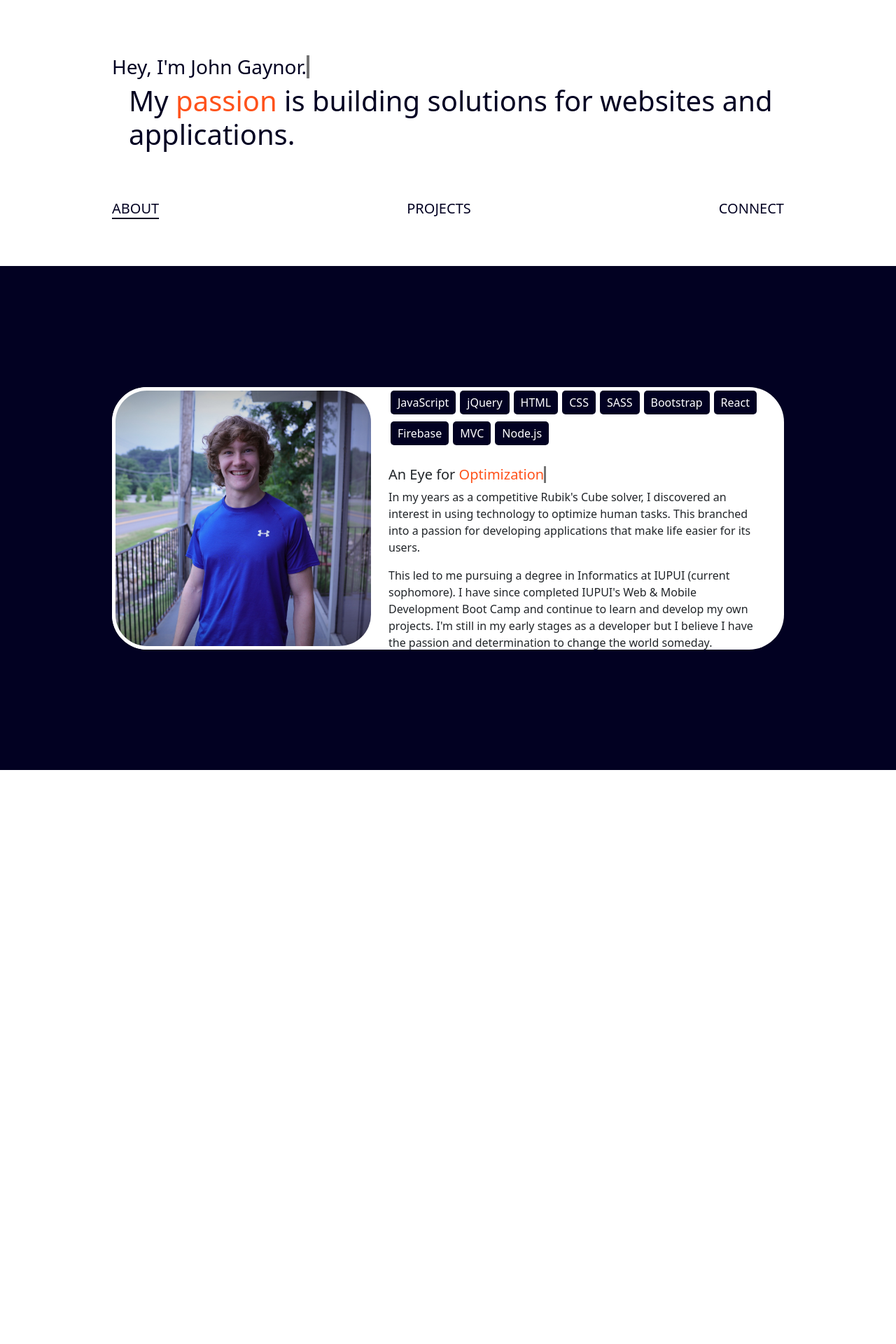
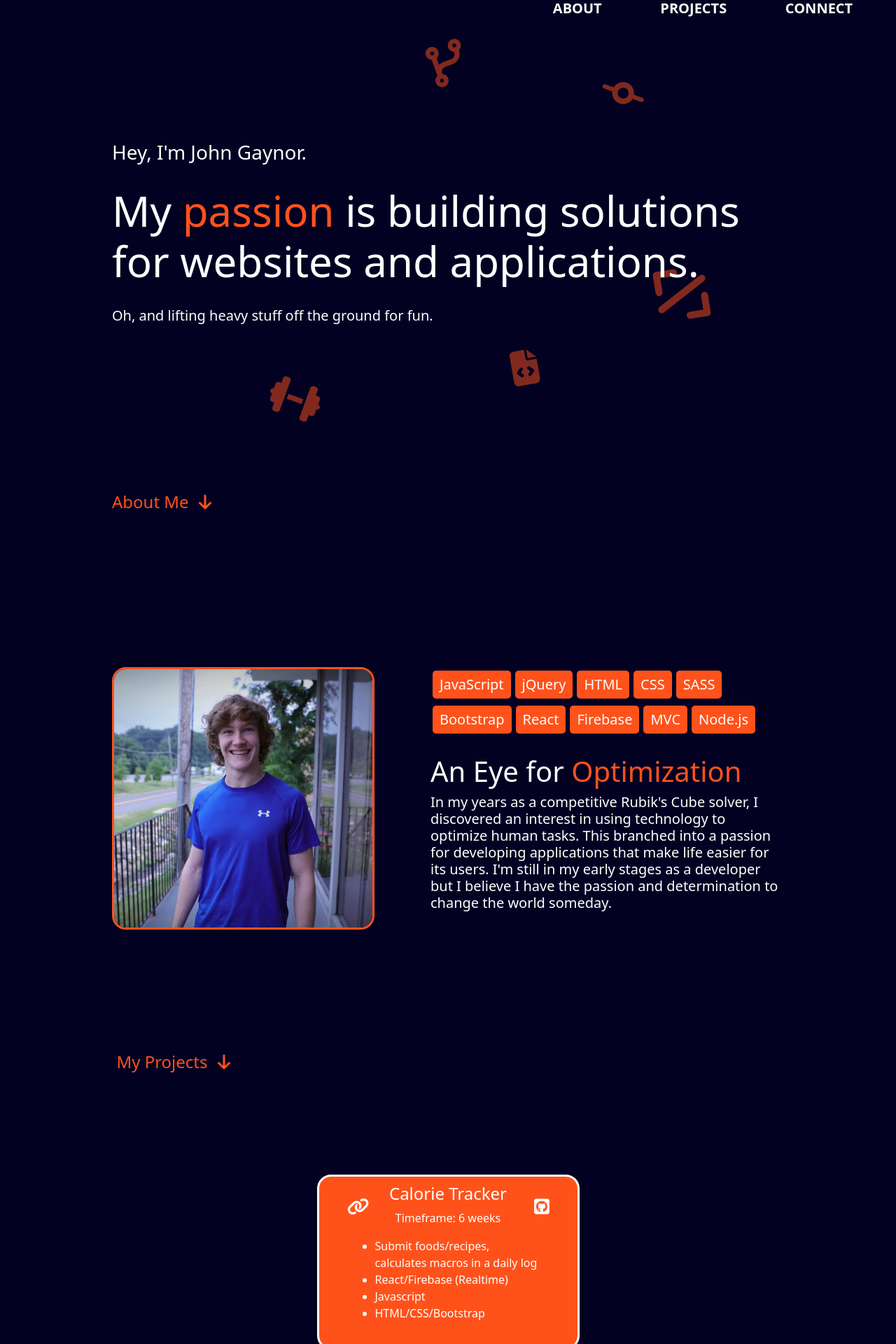
Before and after one commit to johngaynor/portfolio, a React (Create React App) app: page / in a window 1280 px wide. Shown: the part 20-1940 px from the top of the page at 70% size. Before the commit the page ends 1120 px from the top, so only its background shows below. Built offline with nearby package versions, Linux system fonts and the light colour scheme.

Commit message:
styling changes

```diff
--- a/public/index.html
+++ b/public/index.html
@@ -24,7 +24,7 @@
       work correctly both with client-side routing and a non-root public URL.
       Learn how to configure a non-root public URL by running `npm run build`.
     -->
-    <title>React App</title>
+    <title>Gaynor Portfolio</title>
   </head>
   <body>
     <noscript>You need to enable JavaScript to run this app.</noscript>
--- a/src/components/sections/aboutMe/aboutMe.css
+++ b/src/components/sections/aboutMe/aboutMe.css
@@ -1,21 +1,21 @@
 .about-container {
-  height: 90vh;
+  height: 100vh;
   display: flex;
   justify-content: center;
   align-items: center;
   background-color: #020122;
+  color: white;
+  flex-direction: column;
 }
 
 .about-box {
   height: 375px;
-  background-color: white;
-  border-radius: 50px;
   display: flex;
+  margin-bottom: 80px;
 }
 
 .about-text {
-  width: 100%;
-  margin-left: 140px;
+  margin-left: 200px;
 }
 
 .about-profile {
@@ -26,8 +26,8 @@
 
 .about-profile img {
   height: 100%;
-  border-radius: 50px;
-  border: 5px solid white;
+  border-radius: 20px;
+  border: 3px solid #ff521b;
 }
 
 .about-text {
@@ -49,16 +49,33 @@
 .about-header {
   font-size: 20px;
   margin-top: 20px;
+  font-size: 40px;
+}
+
+.about-container h2 {
+  margin-top: -70px;
+}
+
+.about-container .about-small-text span {
+  font-size: 25px;
 }
 
 .about-skills span {
-  background-color: #020122;
+  background-color: #ff521b;
   color: white;
   padding: 5px 10px;
   margin: 0px 3px 10px 3px;
   border-radius: 5px;
+  font-size: 20px;
 }
 
 .about-text .header-orange-red {
   color: #ff521b;
 }
+
+.about-container h4 {
+  color: #ff521b;
+  position: absolute;
+  bottom: -95%;
+  left: 13%;
+}
--- a/src/components/sections/aboutMe/aboutMe.js
+++ b/src/components/sections/aboutMe/aboutMe.js
@@ -1,20 +1,12 @@
 import { useEffect, useState } from "react";
+import { FontAwesomeIcon } from "@fortawesome/react-fontawesome";
+import { faArrowDown } from "@fortawesome/free-solid-svg-icons";
 
 import pfp from "../../../assets/images/gaynor-pfp.JPEG";
 import styles from "./aboutMe.css";
 
-function AboutMe(currentTab) {
-  const [show, setShow] = useState(false);
-  useEffect(() => {
-    if (currentTab.currentTab === 0) {
-      setShow(true);
-    } else {
-      setShow(false);
-    }
-  }, [currentTab]);
+function AboutMe() {
   return (
-    <>
-      {show ? (
     <div className="about-container">
       <div className="about-box w-75">
         <div className="about-profile">
@@ -33,33 +25,23 @@ function AboutMe(currentTab) {
             <span>MVC</span>
             <span>Node.js</span>
           </div>
-              <h3 className="about-header">
-                An Eye for{" "}
-                <span className="header-orange-red">Optimization</span>
-              </h3>
-              <p className="subtitle pe-4">
-                In my years as a competitive Rubik's Cube solver, I discovered
-                an interest in using technology to optimize human tasks. This
-                branched into a passion for developing applications that make
-                life easier for its users.
-              </p>
-              <p className="subtitle pe-4">
-                This led to me pursuing a degree in Informatics at IUPUI
-                (current sophomore). I have since completed IUPUI's Web & Mobile
-                Development Boot Camp and continue to learn and develop my own
-                projects. I'm still in my early stages as a developer but I
-                believe I have the passion and determination to change the world
-                someday.
-              </p>
-              {/* <p className="subtitle pe-4">
-                Outside of school and coding I spend most of my free time in the
-                gym or developing new skills.
-              </p> */}
+          <h1 className="about-header">
+            An Eye for <span className="header-orange-red">Optimization</span>
+          </h1>
+          <h5>
+            In my years as a competitive Rubik's Cube solver, I discovered an
+            interest in using technology to optimize human tasks. This branched
+            into a passion for developing applications that make life easier for
+            its users. I'm still in my early stages as a developer but I believe
+            I have the passion and determination to change the world someday.
+          </h5>
         </div>
       </div>
+
+      <h4>
+        My Projects <FontAwesomeIcon icon={faArrowDown} className="mx-2" />
+      </h4>
     </div>
-      ) : null}
-    </>
   );
 }
 
--- a/src/components/sections/hero/hero.css
+++ b/src/components/sections/hero/hero.css
@@ -1,26 +1,79 @@
 .hero-container {
-  height: 50vh;
+  height: 100vh;
   display: flex;
   justify-content: center;
   align-items: center;
-  color: #020122;
+  flex-direction: column;
+  color: white;
+  background-color: #020122;
 }
 
-.hero-links {
-  margin: 70px auto -40px auto;
+.hero-container .hero-icons {
+  color: #ff521b;
+  position: absolute;
+  opacity: 0.5;
+}
+
+.hero-container .closing-tag {
+  font-size: 80px;
+  right: 20%;
+  top: 50%;
+  transform: rotate(36deg);
+}
+
+.hero-container .code-branch {
+  font-size: 60px;
+  top: 10%;
+  transform: rotate(-20deg);
+}
+
+.hero-container .code-commit {
+  font-size: 50px;
+  top: 16%;
+  right: 28%;
+  transform: rotate(20deg);
+}
+
+.hero-container .code-file {
+  font-size: 50px;
+  top: 65%;
+  right: 40%;
+  transform: rotate(-10deg);
+}
+
+.hero-container .icon-weight {
+  font-size: 60px;
+  left: 30%;
+  top: 70%;
+  transform: rotate(20deg);
+}
+
+.hero-container .hero-links {
+  width: 40%;
+  display: flex;
+  position: absolute;
+  top: 20px;
+  right: 20px;
+  justify-content: space-around;
   height: 35px;
 }
 
-.hero-links .active {
-  border-bottom: 2.5px solid #020122;
+.hero-links h5 {
+  font-weight: bolder;
+}
+
+.hero-container h4 {
+  color: #ff521b;
+  position: absolute;
+  bottom: 5%;
 }
 
 .hero-container h5:hover {
-  border-bottom: 2.5px solid #020122;
+  color: #ff521b;
 }
 
 :root {
-  --typewriterSpeed: 2s;
+  --typewriterSpeed: 1s;
   --typewriterCharacters: 22;
 }
 
@@ -42,14 +95,13 @@ h3::after {
 }
 
 h3::before {
-  background: white;
+  background: #020122;
   animation: typewriter var(--typewriterSpeed)
     steps(var(--typewriterCharacters)) 1s forwards;
 }
 
 h3::after {
   width: 0.125em;
-  background: black;
   animation: typewriter var(--typewriterSpeed)
       steps(var(--typewriterCharacters)) 1s forwards,
     blink 750ms steps(var(--typewriterCharacters)) infinite;
@@ -58,8 +110,17 @@ h3::after {
 .subtitle {
   width: 100%;
   opacity: 0;
+  font-size: 60px;
   transform: translateY(3rem);
   animation: fadeInUp 1s ease calc(var(--typewriterSpeed) + 1.5s) forwards;
+}
+
+.subtitles .middle {
+  margin: 30px auto;
+}
+
+.subtitles .smaller {
+  font-size: 20px;
 }
 
 .subtitle span {
--- a/src/components/sections/hero/hero.js
+++ b/src/components/sections/hero/hero.js
@@ -2,6 +2,15 @@ import { useEffect, useState } from "react";
 import MyProjects from "../myProjects/myProjects";
 import AboutMe from "../aboutMe/aboutMe";
 import styles from "./hero.css";
+import { FontAwesomeIcon } from "@fortawesome/react-fontawesome";
+import {
+  faArrowDown,
+  faCode,
+  faCodeBranch,
+  faCodeCommit,
+  faDumbbell,
+  faFileCode,
+} from "@fortawesome/free-solid-svg-icons";
 
 function Hero() {
   const [activeTab, setActiveTab] = useState(0);
@@ -15,34 +24,40 @@ function Hero() {
     window.scrollTo(1000, document.body.scrollHeight);
   };
 
-  //   adding an underline to the active tab
-  useEffect(() => {
-    const headers = Array.from(document.querySelectorAll(".hero-links h5"));
-    headers.forEach((header, index) => {
-      header.classList.remove("active");
-      if (index === activeTab) {
-        header.classList.add("active");
-      }
-    });
-  }, [activeTab]);
-
   return (
     <>
       <div className="hero-container">
-        <div className="w-75">
-          <h3 className="">Hey, I'm John Gaynor.</h3>
-          <h1 className="ms-lg-4 subtitle">
+        <FontAwesomeIcon icon={faCode} className="hero-icons closing-tag" />
+        <FontAwesomeIcon
+          icon={faCodeBranch}
+          className="hero-icons code-branch"
+        />
+        <FontAwesomeIcon
+          icon={faCodeCommit}
+          className="hero-icons code-commit"
+        />
+        <FontAwesomeIcon icon={faFileCode} className="hero-icons code-file" />
+        <FontAwesomeIcon icon={faDumbbell} className="hero-icons icon-weight" />
+        <div className="hero-links">
+          <h5 onClick={setAbout}>ABOUT</h5>
+          <h5 onClick={setProjects}>PROJECTS</h5>
+          <h5>CONNECT</h5>
+        </div>
+        <div className="w-75 subtitles">
+          <h3>Hey, I'm John Gaynor.</h3>
+          <h1 className="subtitle middle">
             My <span>passion</span> is building solutions for websites and
             applications.
           </h1>
-          <div className="hero-links d-flex justify-content-between">
-            <h5 onClick={setAbout}>ABOUT</h5>
-            <h5 onClick={setProjects}>PROJECTS</h5>
-            <h5>CONNECT</h5>
-          </div>
+          <h1 className="subtitle smaller mb-5 pb-5">
+            Oh, and lifting heavy stuff off the ground for fun.
+          </h1>
+          <h4>
+            About Me <FontAwesomeIcon icon={faArrowDown} className="mx-2" />
+          </h4>
         </div>
       </div>
-      <AboutMe currentTab={activeTab}></AboutMe>
+      <AboutMe></AboutMe>
       <MyProjects currentTab={activeTab}></MyProjects>
     </>
   );
--- a/src/components/sections/myProjects/myProjects.css
+++ b/src/components/sections/myProjects/myProjects.css
@@ -1,55 +1,25 @@
 .info-container {
-  height: 90vh;
+  min-height: 100px;
   background-color: #020122;
   display: flex;
   justify-content: center;
   align-items: center;
   position: relative;
   z-index: 4;
-  flex-direction: column;
-}
-
-.big-card-group {
-  aspect-ratio: 3/2;
-  height: 250px;
 }
 
 .big-card {
   aspect-ratio: 3 / 2;
   height: 250px;
-  background-color: white;
-  border-radius: 50px;
-  position: absolute;
   display: flex;
   justify-content: center;
   align-items: center;
-  transition: transform 400ms ease;
+  border-radius: 20px;
+  margin: 130px auto;
 }
 
-.big-card[data-status="unknown"] {
-  transform: scale(0);
-}
-
-.big-card[data-status="active"] {
-  transition-delay: 300ms;
-}
-
-.big-card[data-status="after"] {
-  transform: translate(100%, 50%) scale(0);
-}
-
-.big-card[data-status="before"] {
-  transform: translate(-100%, 50%) scale(0);
-}
-
-.big-card[data-status="becoming-active-from-before"] {
-  transform: translate(-100%, 50%) scale(0);
-  transition: none;
-}
-
-.big-card[data-status="becoming-active-from-after"] {
-  transform: translate(100%, 50%) scale(0);
-  transition: none;
+.big-card:nth-child(1) {
+  margin-top: 50px;
 }
 
 .small-card {
@@ -57,22 +27,23 @@
   height: 110px;
   aspect-ratio: 4.1/2;
   background-color: white;
-  border-radius: 20px;
   z-index: -1;
+  border-radius: 5px;
 }
 
 .small-card img {
   max-width: 100%;
   height: auto;
-  border-radius: 20px;
-  border: 5px solid white;
+  border-radius: 5px;
+  border: 3px solid white;
 }
 
 .inner-box {
   height: 250px;
   width: 100%;
-  border-radius: 50px;
-  border: 5px solid white;
+  border: 3px solid white;
+  border-radius: 20px;
+  position: relative;
 }
 
 .big-card .red-orange {
@@ -114,24 +85,6 @@
   text-align: center;
 }
 
-.card-arrows {
-  margin: 20px;
-  height: 40px;
-  position: relative;
-}
-
-.card-arrows:active {
-  top: 5px;
-}
-
-.info-container .next:hover {
-  color: #90ef90;
-}
-
-.info-container .previous:hover {
-  color: #fc8c85;
-}
-
 .big-card:hover .small-card:nth-child(1) {
   transform: translate(120%, -120%) rotate(17deg);
   transition: 800ms cubic-bezier(0.05, 0.43, 0.25, 0.95);
--- a/src/components/sections/myProjects/myProjects.js
+++ b/src/components/sections/myProjects/myProjects.js
@@ -23,61 +23,11 @@ import {
 import { faSquareGithub } from "@fortawesome/free-brands-svg-icons";
 import styles from "./myProjects.css";
 
-function MyProjects(currentTab) {
-  const [show, setShow] = useState(false);
-  useEffect(() => {
-    if (currentTab.currentTab === 1) {
-      setShow(true);
-    } else {
-      setShow(false);
-    }
-  }, [currentTab]);
-
-  // functions to click through projects
-  let activeIndex = 0;
-  const cards = document.getElementsByClassName("big-card");
-  const nextCard = () => {
-    // bump active index
-    const nextIndex = activeIndex + 1 <= cards.length - 1 ? activeIndex + 1 : 0;
-
-    const currentCard = document.querySelector(`[data-index="${activeIndex}"]`);
-
-    const nextCard = document.querySelector(`[data-index="${nextIndex}"]`);
-
-    // active card becomes after, next card becomes active
-    currentCard.dataset.status = "after";
-
-    nextCard.dataset.status = "becoming-active-from-before";
-
-    setTimeout(() => {
-      nextCard.dataset.status = "active";
-      activeIndex = nextIndex;
-    });
-  };
-
-  const previousCard = () => {
-    // bump active index
-    const nextIndex = activeIndex - 1 >= 0 ? activeIndex - 1 : cards.length - 1;
-
-    const currentCard = document.querySelector(`[data-index="${activeIndex}"]`);
-
-    const nextCard = document.querySelector(`[data-index="${nextIndex}"]`);
-
-    currentCard.dataset.status = "before";
-
-    nextCard.dataset.status = "becoming-active-from-after";
-
-    setTimeout(() => {
-      nextCard.dataset.status = "active";
-      activeIndex = nextIndex;
-    });
-  };
+function MyProjects() {
   return (
-    <>
-      {show ? (
     <div className="info-container pt-5">
-          <div className="big-card-group">
-            <div className="big-card" data-index="0" data-status="active">
+      <div className="w-75">
+        <div className="big-card mx-auto">
           <div className="small-card">
             <img src={calDash} />
           </div>
@@ -92,35 +42,27 @@ function MyProjects(currentTab) {
           </div>
           <div className="inner-box text-white red-orange">
             <div className="card-links">
-                  <a
-                    href="https://calorietracker.johngaynor.dev"
-                    target="_blank"
-                  >
+              <a href="https://calorietracker.johngaynor.dev" target="_blank">
                 <FontAwesomeIcon icon={faLink} className="link-icons" />
               </a>
               <a
                 href="https://github.com/johngaynor/calorie-tracker.git"
                 target="_blank"
               >
-                    <FontAwesomeIcon
-                      icon={faSquareGithub}
-                      className="link-icons"
-                    />
+                <FontAwesomeIcon icon={faSquareGithub} className="link-icons" />
               </a>
             </div>
             <h4>Calorie Tracker</h4>
             <p className="text-center">Timeframe: 6 weeks</p>
             <ul className="mx-5">
-                  <li>
-                    Submit foods/recipes, calculates macros in a daily log
-                  </li>
+              <li>Submit foods/recipes, calculates macros in a daily log</li>
               <li>React/Firebase (Realtime)</li>
               <li>Javascript</li>
               <li>HTML/CSS/Bootstrap</li>
             </ul>
           </div>
         </div>
-            <div className="big-card" data-index="1" data-status="unknown">
+        <div className="big-card mx-auto">
           <div className="small-card">
             <img src={jungleHome} />
           </div>
@@ -142,10 +84,7 @@ function MyProjects(currentTab) {
                 href="https://github.com/johngaynor/jungle-cook.git"
                 target="_blank"
               >
-                    <FontAwesomeIcon
-                      icon={faSquareGithub}
-                      className="link-icons"
-                    />
+                <FontAwesomeIcon icon={faSquareGithub} className="link-icons" />
               </a>
             </div>
             <h4>Jungle Cook</h4>
@@ -158,7 +97,7 @@ function MyProjects(currentTab) {
             </ul>
           </div>
         </div>
-            <div className="big-card" data-index="2" data-status="unknown">
+        <div className="big-card mx-auto">
           <div className="small-card">
             <img src={eventsyHome} />
           </div>
@@ -180,18 +119,13 @@ function MyProjects(currentTab) {
                 href="https://github.com/johngaynor/eventsy.git"
                 target="_blank"
               >
-                    <FontAwesomeIcon
-                      icon={faSquareGithub}
-                      className="link-icons"
-                    />
+                <FontAwesomeIcon icon={faSquareGithub} className="link-icons" />
               </a>
             </div>
             <h4>Eventsy</h4>
             <p className="text-center">Timeframe: 4 weeks</p>
             <ul className="mx-5">
-                  <li>
-                    Introductory website learning about layout and styling
-                  </li>
+              <li>Introductory website learning about layout and styling</li>
               <li>MVC Model</li>
               <li>jQuery</li>
               <li>HTML/SASS</li>
@@ -199,21 +133,7 @@ function MyProjects(currentTab) {
           </div>
         </div>
       </div>
-          <div className="text-white mt-2">
-            <FontAwesomeIcon
-              icon={faCircleArrowLeft}
-              className="card-arrows previous"
-              onClick={previousCard}
-            />
-            <FontAwesomeIcon
-              icon={faCircleArrowRight}
-              className="card-arrows next"
-              onClick={nextCard}
-            />
     </div>
-        </div>
-      ) : null}
-    </>
   );
 }
 
```
Lines whose indentation alone changed are shown as unchanged.
